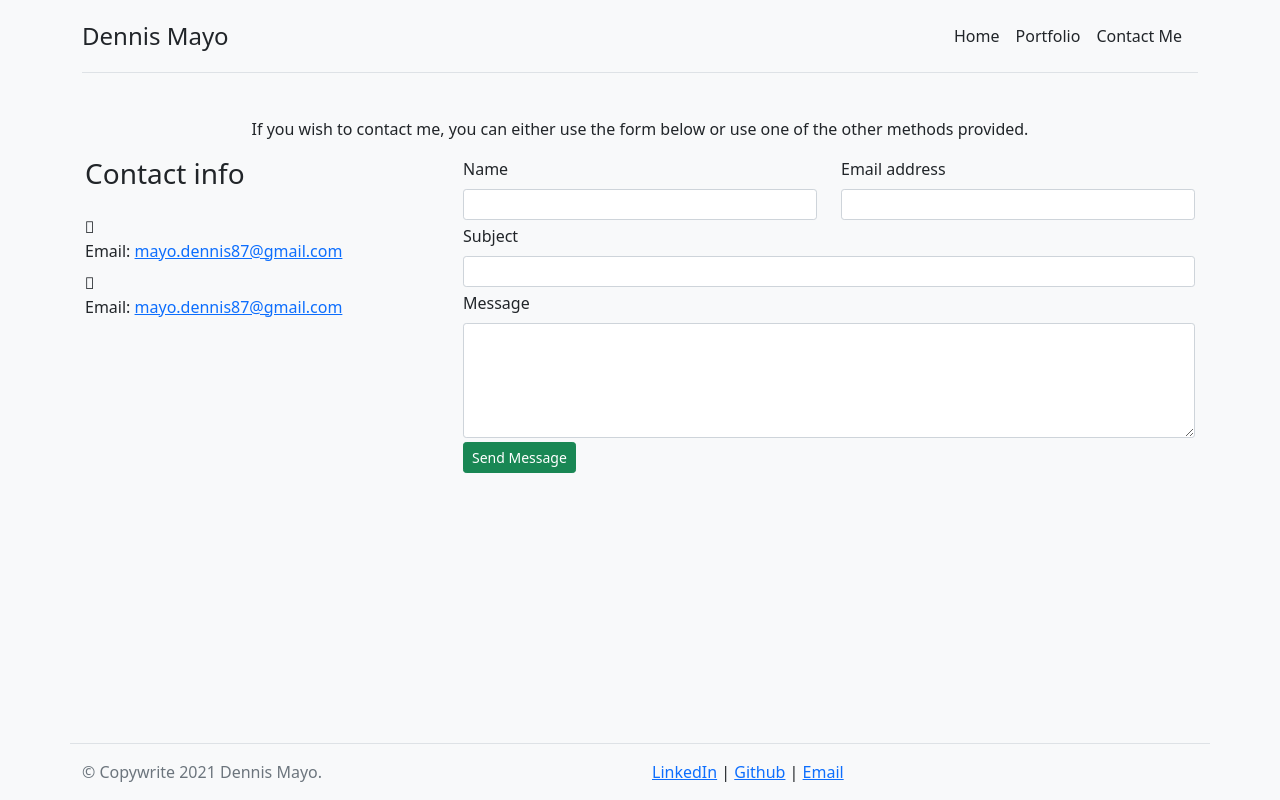
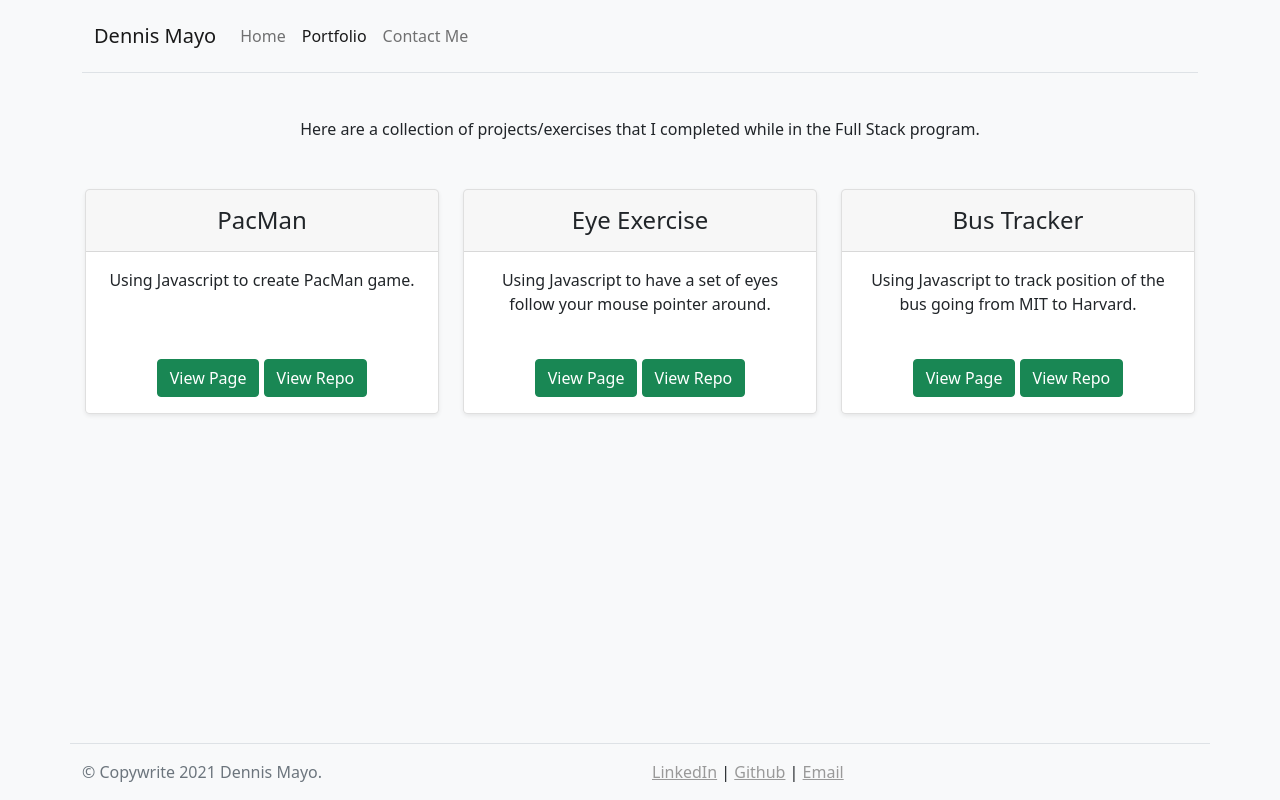
Before and after one commit to DennisAMayo/DennisAMayo.github.io, a PHP site: page /portfolio.html in a window 1280 px wide. Run offline with PHP 8.4, Linux system fonts and the light colour scheme.

Commit message:
page updates and minor css

```diff
--- a/assets/css/custom.css
+++ b/assets/css/custom.css
@@ -16,6 +16,9 @@ main > .container {
     padding: 20px 15px 0;
 }
 
-.input-group-text {
-  min-width: 50px;
+a {
+    color: #999;
 }
+a:hover {
+    color: #555;
+}
--- a/portfolio.html
+++ b/portfolio.html
@@ -13,67 +13,70 @@
 <body class="d-flex flex-column bg-light h-100">
 
     <header class="container">
-        <div class="d-flex flex-column flex-md-row align-items-center py-3 mb-4 border-bottom">
-            <a href="./index.html" class="d-flex align-items-center text-dark text-decoration-none">
-                <span class="fs-4">Dennis Mayo</span>
-            </a>
-
-            <nav class="d-inline-flex mt-2 mt-md-0 ms-md-auto">
-                <a class="me-3 py-2 text-dark text-decoration-none" href="./index.html">Home</a>
-                <a class="me-3 py-2 text-dark text-decoration-none active" href="./portfolio.html">Portfolio</a>
-                <a class="me-3 py-2 text-dark text-decoration-none" href="./contact.html">Contact Me</a>
+        <nav class="navbar navbar-expand-md navbar-light align-items-center py-3 mb-4 border-bottom">
+            <div class="container-fluid">
+              <a class="navbar-brand" href="#">Dennis Mayo</a>
+              <button class="navbar-toggler" type="button" data-bs-toggle="collapse" data-bs-target="#navbarCollapse" aria-controls="navbarCollapse" aria-expanded="false" aria-label="Toggle navigation">
+                <span class="navbar-toggler-icon"></span>
+              </button>
+              <div class="collapse navbar-collapse" id="navbarCollapse">
+                <ul class="navbar-nav me-auto mb-2 mb-md-0">
+                  <li class="nav-item">
+                    <a class="nav-link" href="./index.html">Home</a>
+                  </li>
+                  <li class="nav-item">
+                    <a class="nav-link active" href="./portfolio.html">Portfolio</a>
+                  </li>
+                  <li class="nav-item">
+                    <a class="nav-link" href="./contact.html">Contact Me</a>
+                  </li>
+                </ul>
+                <div class="d-flex">
+                    <a class="me-3 py-2 text-dark text-decoration-none" href="https://www.linkedin.com/in/dennis-mayo-7958a2213/"><i class="bi bi-linkedin"></i></a>
+                    <a class="me-3 py-2 text-dark text-decoration-none" href="https://github.com/DennisAMayo?tab=repositories"><i class="bi bi-github"></i></a>
+                    <a class="me-3 py-2 text-dark text-decoration-none" href="mailto:mayo.dennis87@gmail.com"><i class="bi bi-envelope"></i></a>
+                </div>
+              </div>
+            </div>
         </nav>
-        </div>
     </header>
 
     <main class="flex-shrink-0">
         <div class="container">
-            <div class="row">
-                <div class="col-md-12 text-center mb-3">
-                    If you wish to contact me, you can either use the form below or use one of the other methods provided.
+            <p class="text-center mb-5">Here are a collection of projects/exercises that I completed while in the Full Stack program.
+            <div class="row text-center">
+                <div class="col">
+                    <div class="card mb-4 rounded-3 shadow-sm">
+                      <div class="card-header py-3">
+                        <h4 class="my-0 fw-normal">PacMan</h4>
                       </div>
-                <div class="col-md-4">
-                    <h2 class="h3 mb-4">Contact info</h2>
-                    <div>
-                        <i class="fa fa-free-code-camp"></i>
-                        <p class="g-color-gray-dark-v3 mb-2">Email: <a class="g-color-gray-dark-v4" href="mailto:mayo.dennis87@gmail.com">mayo.dennis87@gmail.com</a></p>
-                    </div>
-                    <div>
-                        <i class="fas fa-at"></i>
-                        <p class="g-color-gray-dark-v3 mb-2">Email: <a class="g-color-gray-dark-v4" href="mailto:mayo.dennis87@gmail.com">mayo.dennis87@gmail.com</a></p>
-                    </div>
-                </div>
-                <div class="col-md-8">
-                    <div class="message"></div>
-                    <form id="contact" method="POST">
-                        <div class="row">
-                            <div class="col-md-6">
-                                <div class="mb-1">
-                                    <label for="contactName" class="form-label">Name</label>
-                                    <input type="text" class="form-control form-control-sm" name="name" id="contactName" required>
-                                </div>
-                            </div>
-                            <div class="col-md-6">
-                                <div class="mb-1">
-                                    <label for="contactEmail" class="form-label">Email address</label>
-                                    <input type="email" class="form-control form-control-sm" name="email" id="contactEmail" required>
+                      <div class="card-body">
+                        <p style="min-height: 75px;">Using Javascript to create PacMan game.</p>
+                        <a class="btn btn-md btn-success" href="https://dennisamayo.github.io/PacMan/">View Page</a> <a class="btn btn-md btn-success" href="https://github.com/DennisAMayo/PacMan">View Repo</a>
                       </div>
                     </div>
                 </div>
-                        <div class="mb-1">
-                            <label for="contactSubject" class="form-label">Subject</label>
-                            <input type="text" class="form-control form-control-sm" name="subject" id="contactSubject" required>
+                <div class="col">
+                    <div class="card mb-4 rounded-3 shadow-sm">
+                      <div class="card-header py-3">
+                        <h4 class="my-0 fw-normal">Eye Exercise</h4>
                       </div>
-                        <div class="mb-1">
-                            <label for="contactMessage" class="form-label">Message</label>
-                            <textarea class="form-control form-control-sm" name="message" rows="5" id="contactMessage" required></textarea>
-                        </div>
-                        <div class="row">
-                            <div class="ms-md-auto">
-                                <button type="submit" class="btn btn-sm btn-success">Send Message</button>
+                      <div class="card-body">
+                        <p style="min-height: 75px;">Using Javascript to have a set of eyes follow your mouse pointer around.</p>
+                        <a class="btn btn-md btn-success" href="https://dennisamayo.github.io/Eye-Exercise/">View Page</a> <a class="btn btn-md btn-success" href="https://github.com/DennisAMayo/Eye-Exercise">View Repo</a>
                       </div>
                     </div>
-                    </form>
+                </div>
+                <div class="col">
+                    <div class="card mb-4 rounded-3 shadow-sm">
+                      <div class="card-header py-3">
+                        <h4 class="my-0 fw-normal">Bus Tracker</h4>
+                      </div>
+                      <div class="card-body">
+                        <p style="min-height: 75px;">Using Javascript to track position of the bus going from MIT to Harvard.</p>
+                        <a class="btn btn-md btn-success" href="#">View Page</a> <a class="btn btn-md btn-success" href="https://github.com/DennisAMayo/PacMan">View Repo</a>
+                      </div>
+                    </div>
                   </div>
             </div>
         </div>
@@ -86,9 +89,7 @@
                     <span class="text-muted">&copy; Copywrite 2021 Dennis Mayo.</span>
                 </div>
                 <div class="col-md-6">
-                    <div class="text-right">
                     <a href="https://www.linkedin.com/in/dennis-mayo-7958a2213/">LinkedIn</a> | <a href="https://github.com/DennisAMayo?tab=repositories">Github</a> | <a href="mailto:mayo.dennis87@gmail.com">Email</a>
-                    </div>
                 </div>
             </div>
         </div>
@@ -96,7 +97,6 @@
 
     <script src="https://dennisamayo.github.io/assets/js/bootstrap.bundle.min.js" integrity="sha384-U1DAWAznBHeqEIlVSCgzq+c9gqGAJn5c/t99JyeKa9xxaYpSvHU5awsuZVVFIhvj" crossorigin="anonymous"></script>
     <script src="https://dennisamayo.github.io/assets/js/script.js"></script>
-    <script src="https://dennisamayo.github.io/assets/js/fontawesome.min.js"></script>
 
 </body>
 
```
Also changed, not shown: contact.html (+30 -20 lines), index.html (+26 -11 lines). Lines whose indentation alone changed are shown as unchanged.
